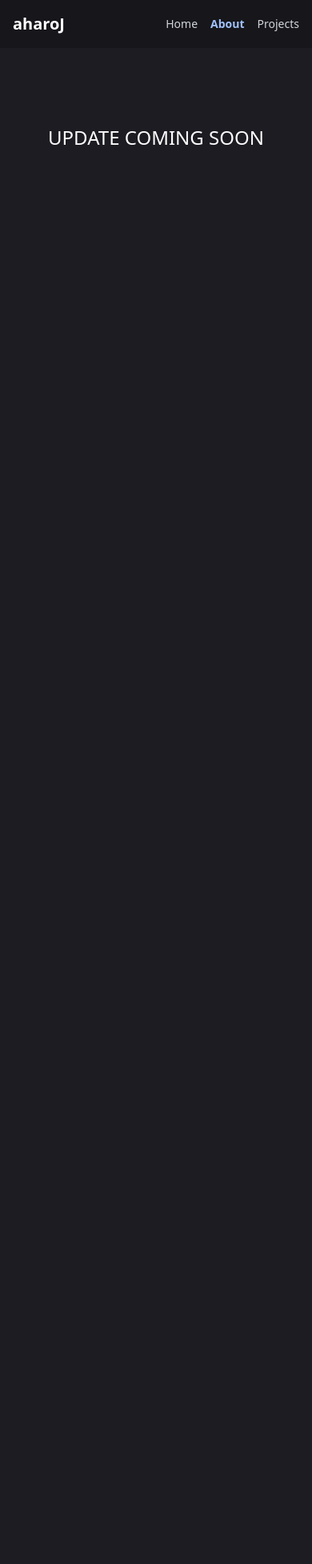
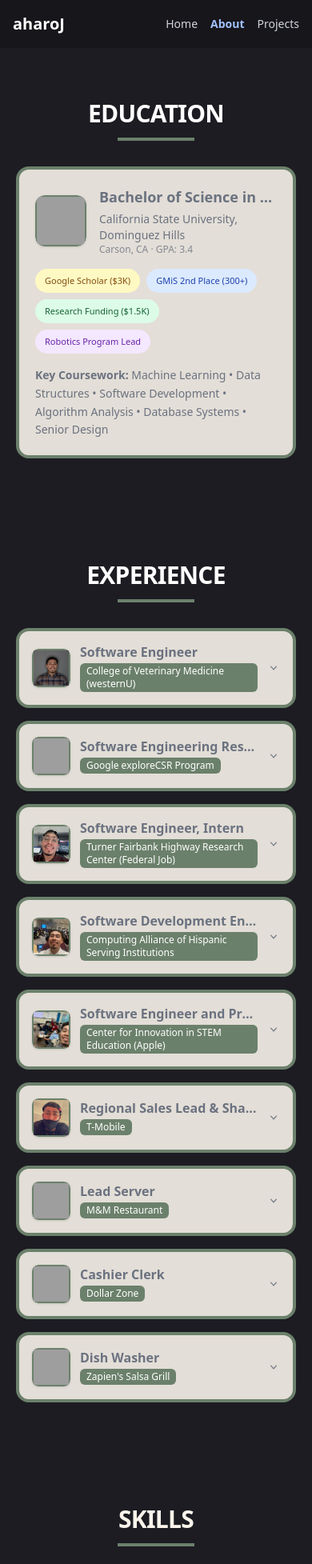
Before and after one commit to aharoJ/portfolio, a Next.js app: page /about in a window 390 px wide. Shown: the top 1955 px of the page at 80% size. Before the commit the page ends 844 px from the top, so only its background shows below. Built offline with nearby package versions, Linux system fonts and the light colour scheme; grey boxes are pictures that could not be loaded.

Commit message:
refactor imports and impl

```diff
--- a/src/app/about/page.tsx
+++ b/src/app/about/page.tsx
@@ -1,11 +1,11 @@
-/* eslint-disable @typescript-eslint/no-unused-vars */
 // path: @/app/about/page.tsx
-
 import React from "react";
 
-import SkillOverview from "@/components/clean/skill-navigator/SkillNavigatorDesktop";
 import EducationDesktop from "@/modules/education/EducationDesktop";
 import ExperienceDesktop from "@/modules/experience/ExperienceDesktop";
+import EducationMobile from "@/modules/education/EducationMobile";
+import ExperienceMobile from "@/modules/experience/ExperienceMobile";
+import SkillsMobile from "@/modules/skills/SkillsMobile";
 import SkillsDesktop from "@/modules/skills/SkillsDesktop";
 
 const About = () => {
@@ -14,12 +14,10 @@ const About = () => {
       {/* -------------------- Education Section -------------------- */}
       <section title="EDUCATION">
         <div className="hidden lg:block">
-          {/* <EducationDesktop /> */}
           <EducationDesktop />
         </div>
         <div className="block lg:hidden">
-          <h1 className="text-2xl mx-auto text-wrap flex text-center justify-center mt-24"> UPDATE COMING SOON</h1>
-          {/* <EducationMobile /> */}
+          <EducationMobile />
         </div>
       </section>
 
@@ -28,15 +26,21 @@ const About = () => {
         <div className="hidden lg:block">
           <ExperienceDesktop />
         </div>
-        <div className="block lg:hidden">{/* <TimelineMobile /> */}</div>
+        <div className="block lg:hidden">
+          <ExperienceMobile />
+        </div>
       </section>
 
       {/* -------------------- Skills Section -------------------- */}
       <section title="ANIMATED STATS">
         <div className="hidden lg:block">
           <SkillsDesktop />
+          {/* <SkillsTestingggDesktop /> */}
         </div>
-        <div className="block lg:hidden">{/* <SkillsMobile /> */}</div>
+        <div className="block lg:hidden">
+          <SkillsMobile />
+          {/* <SkillsTestingggMobile /> */}
+        </div>
       </section>
       {/* --- --- --- --- ... .... ... --- --- --- --- */}
     </>
```
